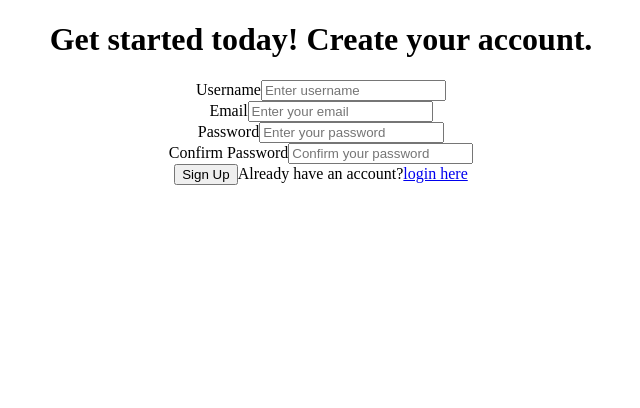
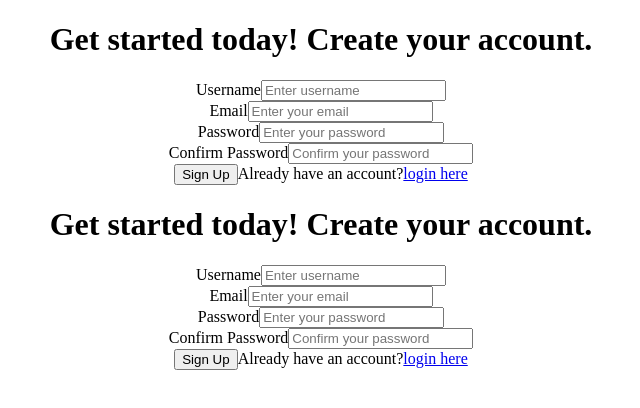
Before and after one commit to ChrisRead22/Form-Validation, a React (Create React App) app: page / in a window 1280 px wide. Shown: the top 408 px of the page, without its empty margins (319-959 px from the left). Built offline with nearby package versions, Linux system fonts and the light colour scheme.

Commit message:
FormSuccess

```diff
--- a/src/Form.js
+++ b/src/Form.js
@@ -1,5 +1,6 @@
 import React, {useState} from 'react';
 import FormSignup from './FormSignup';
+import FormSuccess from './FormSuccess';
 
 function Form() {
     const[isSubmitted, setIsSubmitted] = useState(false)
@@ -11,6 +12,8 @@ function Form() {
     return (
         <div>
         <FormSignup />
+        {!isSubmitted ? <FormSignup submitForm=
+        {submitForm} /> : <FormSuccess />}
         </div>
     );
 };
```
